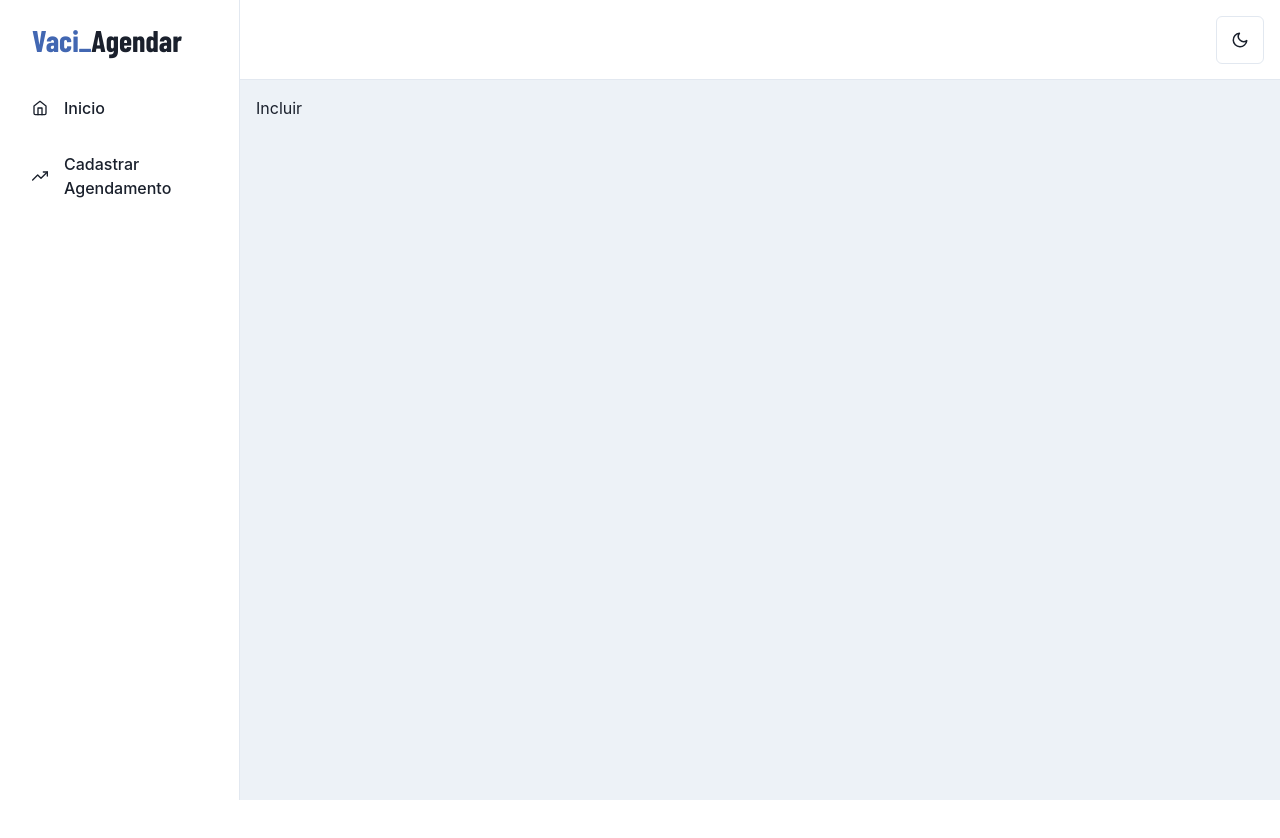
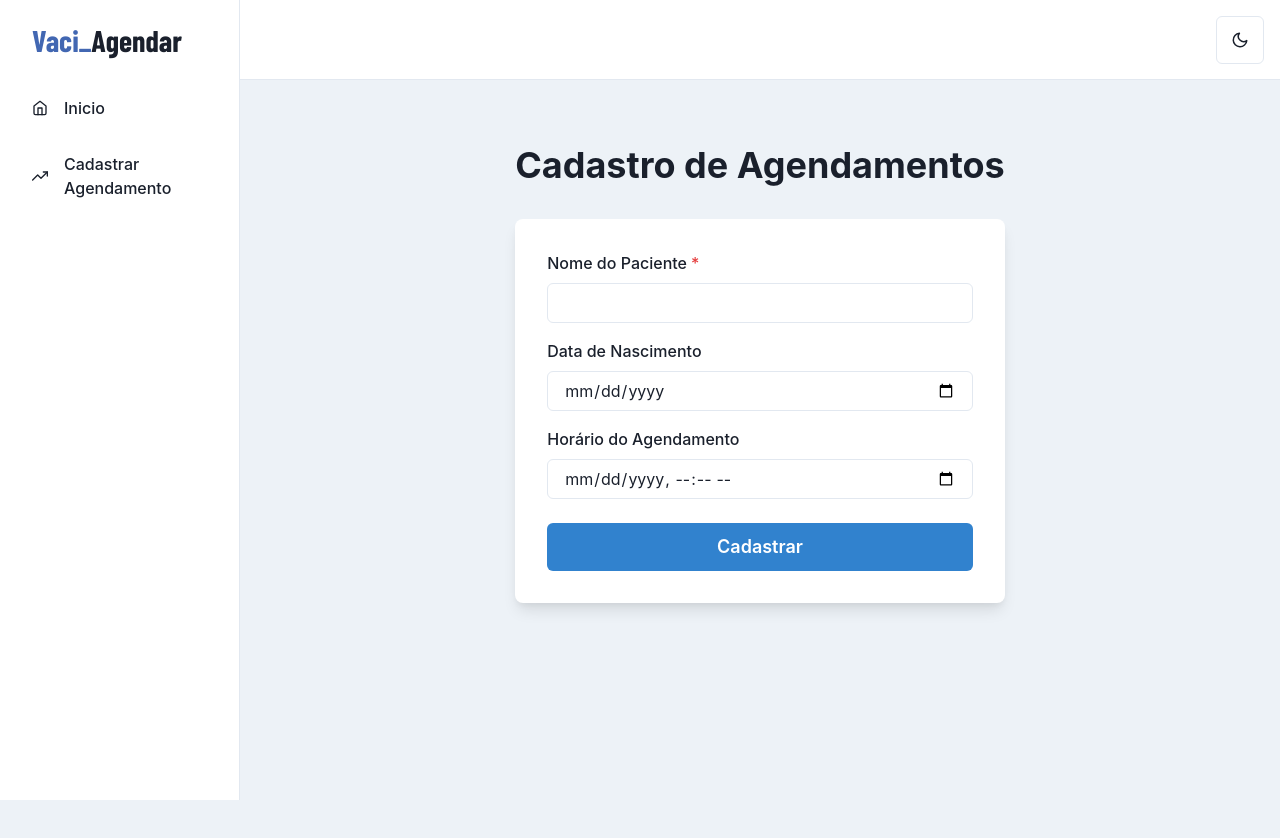
Before and after one commit to LiszUehara/vaci_agendar-front, a React (Vite) app: page /include in a window 1280 px wide. Shown: the top 838 px of the page. Before the commit the page ends 800 px from the top, so only its background shows below. Built offline with nearby package versions, Linux system fonts and the light colour scheme; a web font is replaced by a local one.

Commit message:
:sparkles: feat: Initial structure of the schedule registration screen

```diff
--- /dev/null
+++ b/src/pages/CreateSchedule/index.tsx
@@ -0,0 +1,63 @@
+import {
+  Flex,
+  Box,
+  FormControl,
+  FormLabel,
+  Input,
+  Stack,
+  Button,
+  Heading,
+  useColorModeValue,
+} from '@chakra-ui/react';
+
+export function CreateSchedule() {
+  const currentDateTime = new Date().toISOString().replace('Z', '');
+  const [currentDate] = new Date().toISOString().split('T')
+  return (
+    <Flex
+      minH={'100vh'}
+      pt={12}
+      justify={'center'}>
+      <Stack spacing={8} px={6}>
+        <Stack align={'center'}>
+          <Heading fontSize={'4xl'} textAlign={'center'}>
+            Cadastro de Agendamentos
+          </Heading>
+        </Stack>
+        <Box
+          rounded={'lg'}
+          bg={useColorModeValue('white', 'gray.800')}
+          boxShadow={'lg'}
+          p={8}>
+          <Stack spacing={4}>
+            <FormControl id="name" isRequired>
+                <FormLabel>Nome do Paciente</FormLabel>
+                <Input type="text" />
+            </FormControl>
+            <FormControl id="birthDate">
+                <FormLabel>Data de Nascimento</FormLabel>
+                <Input type="date" max={currentDate} />
+            </FormControl>
+            <FormControl id="dateTime">
+                <FormLabel>Horário do Agendamento</FormLabel>
+                <Input type="datetime-local" />
+            </FormControl>
+
+            <Stack spacing={10} pt={2}>
+              <Button
+                loadingText="Submitting"
+                size="lg"
+                bg={'blue.500'}
+                color={'white'}
+                _hover={{
+                  bg: 'blue.600',
+                }}>
+                Cadastrar
+              </Button>
+            </Stack>
+          </Stack>
+        </Box>
+      </Stack>
+    </Flex>
+  )
+}
--- a/src/routes.tsx
+++ b/src/routes.tsx
@@ -2,6 +2,7 @@ import { BrowserRouter, Routes, Route, Outlet } from 'react-router-dom';
 import { Suspense  } from 'react';
 import { Spinner } from '@chakra-ui/react';
 import Sidebar from './components/Sidebar';
+import { CreateSchedule } from './pages/CreateSchedule';
 
 const AppRoutes = () => (
   <BrowserRouter>
@@ -18,7 +19,7 @@ const AppRoutes = () => (
         }
       >
         <Route element={<>Pagina Inicial</>} path='/' />
-        <Route element={<>Incluir</>} path='/include' />
+        <Route element={<CreateSchedule />} path='/include' />
       </Route>
     </Routes>
   </BrowserRouter>
```
